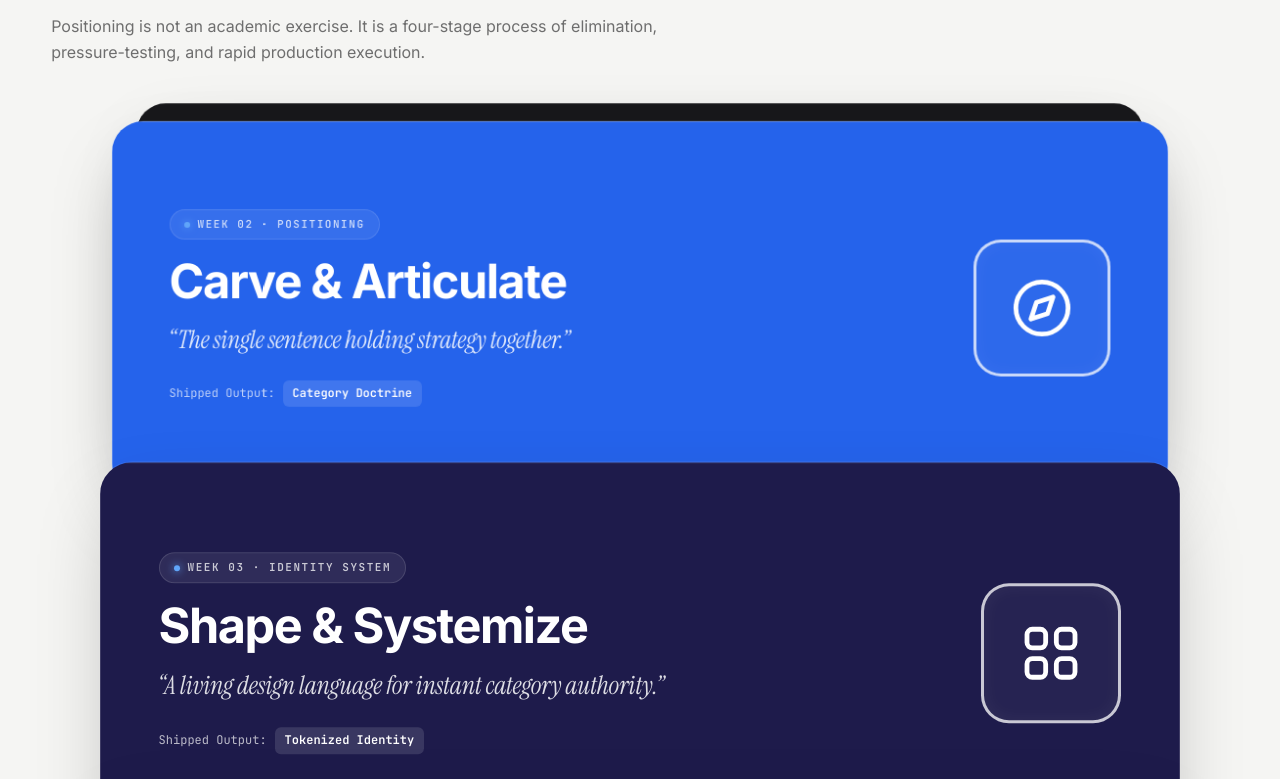
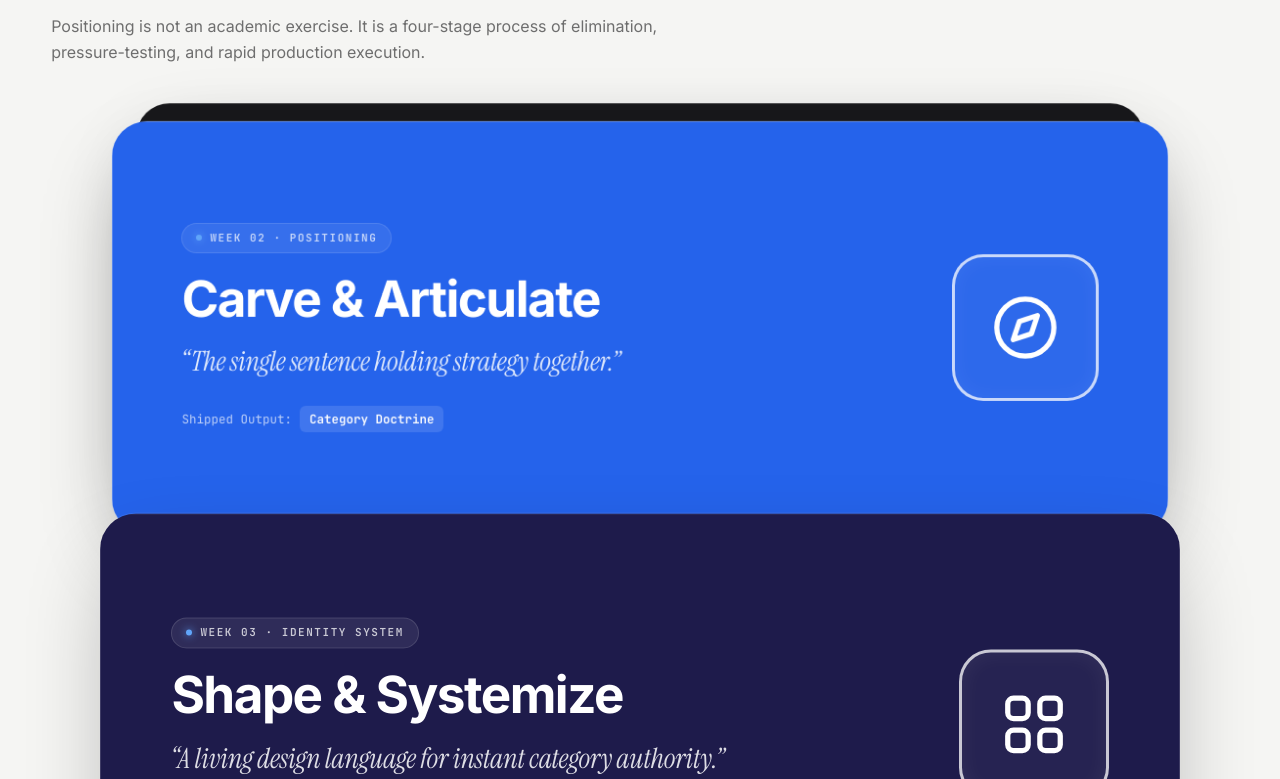
Before and after one commit to scream687/taksh-react, a Next.js app: page / in a window 1280 px wide. Shown: the part 5341-6120 px from the top of the page. Built offline with nearby package versions, Linux system fonts and the light colour scheme.

Commit message:
feat(scrollstack): center card deck in viewport with generous height and balanced vertical margins

```diff
--- a/components/motion/ScrollStack.css
+++ b/components/motion/ScrollStack.css
@@ -7,11 +7,11 @@
 
 .scroll-stack-stage {
   position: sticky;
-  top: clamp(90px, 14vh, 130px);
+  top: clamp(140px, 18vh, 220px);
   width: 100%;
   max-width: 1080px;
   margin: 0 auto;
-  min-height: 440px;
+  min-height: 480px;
 }
 
 .scroll-stack-stage-card {
@@ -21,8 +21,8 @@
 .scroll-stack-card {
   position: relative;
   width: 100%;
-  border-radius: 32px;
-  box-shadow: 0 32px 80px -20px rgba(0, 0, 0, 0.28), 0 0 0 1px rgba(255, 255, 255, 0.08);
+  border-radius: 36px;
+  box-shadow: 0 36px 90px -20px rgba(0, 0, 0, 0.32), 0 0 0 1px rgba(255, 255, 255, 0.08);
   box-sizing: border-box;
   overflow: hidden;
   transition: box-shadow 0.3s ease;
@@ -59,21 +59,21 @@
   border: 1px solid rgba(255, 255, 255, 0.15);
 }
 
-/* ── Card Interior Structure ── */
+/* ── Card Interior Structure (Generous Proportions to Fill Viewport) ── */
 
 .proc-ref__inner {
-  padding: clamp(36px, 4.5vw, 64px);
+  padding: clamp(48px, 5.5vw, 80px);
   display: grid;
   grid-template-columns: 1fr auto;
-  gap: clamp(24px, 4vw, 56px);
+  gap: clamp(28px, 4.5vw, 64px);
   align-items: center;
-  min-height: 380px;
+  min-height: clamp(420px, 48vh, 520px);
 }
 
 .proc-ref__text-side {
   display: flex;
   flex-direction: column;
-  gap: 16px;
+  gap: 18px;
 }
 
 .proc-ref__pill-badge {
@@ -102,7 +102,7 @@
 }
 
 .proc-ref__title {
-  font-size: clamp(32px, 3.8vw, 52px);
+  font-size: clamp(34px, 4vw, 56px);
   font-weight: 700;
   letter-spacing: -0.03em;
   color: #FFFFFF;
@@ -113,7 +113,7 @@
 .proc-ref__thesis {
   font-family: 'Instrument Serif', Georgia, serif;
   font-style: italic;
-  font-size: clamp(20px, 2vw, 26px);
+  font-size: clamp(21px, 2.2vw, 28px);
   color: rgba(255, 255, 255, 0.85);
   line-height: 1.35;
   margin: 0;
@@ -125,7 +125,7 @@
   align-items: center;
   gap: 8px;
   font-family: 'JetBrains Mono', monospace, sans-serif;
-  font-size: 12px;
+  font-size: 12.5px;
   color: rgba(255, 255, 255, 0.7);
   margin-top: 8px;
 }
@@ -147,28 +147,29 @@
 }
 
 .proc-ref__icon-frame {
-  width: clamp(100px, 12vw, 140px);
-  height: clamp(100px, 12vw, 140px);
-  border: 3px solid rgba(255, 255, 255, 0.75);
-  border-radius: 28px;
+  width: clamp(110px, 13vw, 150px);
+  height: clamp(110px, 13vw, 150px);
+  border: 3.5px solid rgba(255, 255, 255, 0.75);
+  border-radius: 32px;
   display: flex;
   align-items: center;
   justify-content: center;
   color: #FFFFFF;
   background: rgba(255, 255, 255, 0.04);
-  box-shadow: inset 0 0 20px rgba(255, 255, 255, 0.05);
+  box-shadow: inset 0 0 24px rgba(255, 255, 255, 0.06);
 }
 
 .proc-ref__icon-frame svg {
-  width: clamp(48px, 6vw, 64px);
-  height: clamp(48px, 6vw, 64px);
+  width: clamp(52px, 6.5vw, 70px);
+  height: clamp(52px, 6.5vw, 70px);
 }
 
 @media (max-width: 768px) {
   .proc-ref__inner {
     grid-template-columns: 1fr;
-    padding: 28px 24px;
+    padding: 32px 24px;
     gap: 20px;
+    min-height: auto;
   }
 
   .proc-ref__icon-side {
--- a/components/motion/ScrollStack.tsx
+++ b/components/motion/ScrollStack.tsx
@@ -50,7 +50,7 @@ const PinnedCard: React.FC<PinnedCardProps> = ({
       : [0, enterStart, enterEnd, 0.84, 1],
     isFirst
       ? [0, 0, targetY, targetY]
-      : [650, 650, 0, targetY, targetY]
+      : [750, 750, 0, targetY, targetY]
   );
 
   const scale = useTransform(
@@ -113,16 +113,16 @@ export const ScrollStack: React.FC<ScrollStackProps> = ({
         height: `${total * 70}vh`,
       }}
     >
-      {/* Pinned Stage that stays locked in viewport while user scrolls the track */}
+      {/* Centered Pinned Stage positioned in the middle of the viewport */}
       <div
         className="scroll-stack-stage"
         style={{
           position: 'sticky',
-          top: 'clamp(90px, 14vh, 130px)',
+          top: 'clamp(140px, 18vh, 220px)',
           width: '100%',
           maxWidth: '1080px',
           margin: '0 auto',
-          minHeight: '440px',
+          minHeight: '480px',
         }}
       >
         {cards.map((child, index) => (
```
